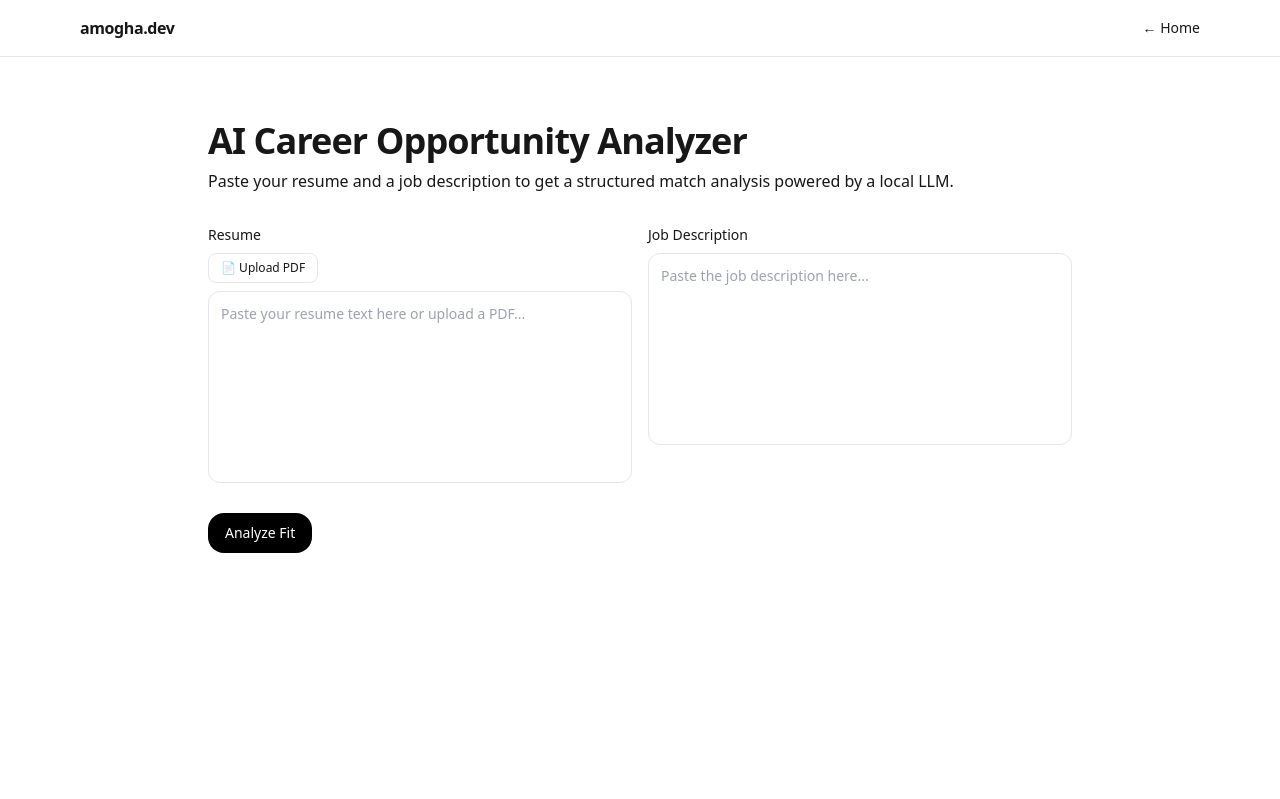
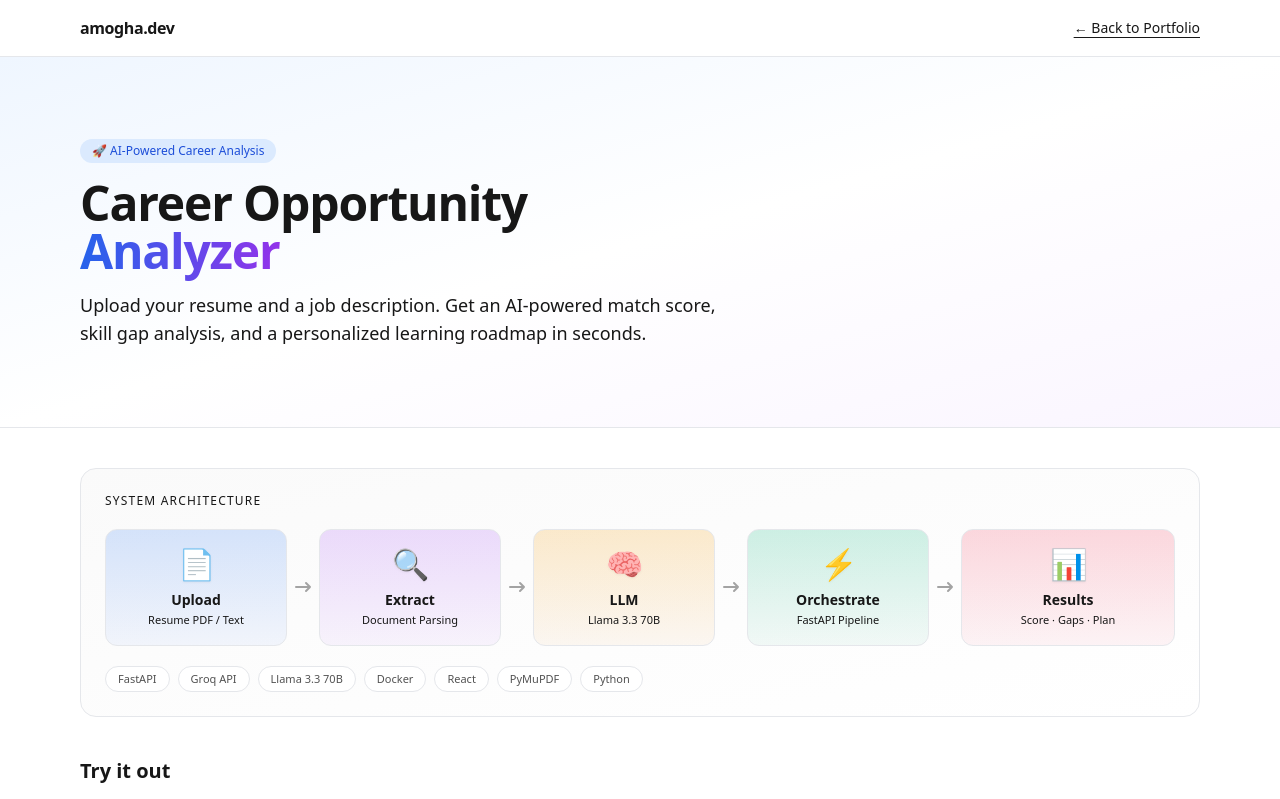
Before and after one commit to amoghamp2-code/Website, a React (Vite) app: page /career-analyzer in a window 1280 px wide. Shown: the top 799 px of the page. Built offline with nearby package versions, Linux system fonts and the light colour scheme.

Commit message:
Redesign Career Analyzer UI with animated pipeline, score ring, and polished layout

```diff
--- a/src/pages/CareerAnalyzer.jsx
+++ b/src/pages/CareerAnalyzer.jsx
@@ -1,12 +1,139 @@
 import { useState } from "react";
 import { Link } from "react-router-dom";
+import { motion, AnimatePresence } from "framer-motion";
 import { Button } from "../components/ui/button.jsx";
-import { Card, CardContent } from "../components/ui/card.jsx";
 
 const API = import.meta.env.PROD
   ? "https://website-s4yl.onrender.com"
   : `http://${window.location.hostname}:8001`;
 
+/* ── Architecture Pipeline ── */
+const steps = [
+  { icon: "📄", label: "Upload", desc: "Resume PDF / Text", color: "from-blue-500/20 to-blue-600/5" },
+  { icon: "🔍", label: "Extract", desc: "Document Parsing", color: "from-purple-500/20 to-purple-600/5" },
+  { icon: "🧠", label: "LLM", desc: "Llama 3.3 70B", color: "from-amber-500/20 to-amber-600/5" },
+  { icon: "⚡", label: "Orchestrate", desc: "FastAPI Pipeline", color: "from-emerald-500/20 to-emerald-600/5" },
+  { icon: "📊", label: "Results", desc: "Score · Gaps · Plan", color: "from-rose-500/20 to-rose-600/5" },
+];
+
+const techStack = ["FastAPI", "Groq API", "Llama 3.3 70B", "Docker", "React", "PyMuPDF", "Python"];
+
+function Pipeline() {
+  return (
+    <div className="relative mt-10 mb-2 p-6 rounded-2xl border dark:border-neutral-800 bg-gradient-to-br from-neutral-50 to-white dark:from-neutral-900/50 dark:to-neutral-950">
+      <p className="text-xs uppercase tracking-widest text-muted-foreground mb-5 font-medium">System Architecture</p>
+      <div className="flex flex-col md:flex-row items-stretch gap-3 md:gap-0">
+        {steps.map((s, i) => (
+          <div key={i} className="flex items-center flex-1">
+            <motion.div
+              initial={{ opacity: 0, scale: 0.8 }}
+              animate={{ opacity: 1, scale: 1 }}
+              transition={{ delay: i * 0.08, type: "spring", stiffness: 200 }}
+              className={`flex flex-col items-center justify-center w-full py-4 px-3 rounded-xl bg-gradient-to-b ${s.color} border dark:border-neutral-800 hover:scale-105 transition-transform cursor-default`}
+            >
+              <span className="text-3xl drop-shadow-sm">{s.icon}</span>
+              <span className="text-sm font-semibold mt-2">{s.label}</span>
+              <span className="text-[11px] text-muted-foreground mt-0.5">{s.desc}</span>
+            </motion.div>
+            {i < steps.length - 1 && (
+              <motion.div
+                initial={{ opacity: 0, x: -5 }}
+                animate={{ opacity: 1, x: 0 }}
+                transition={{ delay: i * 0.08 + 0.1 }}
+                className="hidden md:flex items-center px-1"
+              >
+                <svg width="24" height="24" viewBox="0 0 24 24" fill="none" className="text-neutral-400 dark:text-neutral-600">
+                  <path d="M5 12h14m-4-4 4 4-4 4" stroke="currentColor" strokeWidth="2" strokeLinecap="round" strokeLinejoin="round"/>
+                </svg>
+              </motion.div>
+            )}
+          </div>
+        ))}
+      </div>
+      <div className="mt-5 flex flex-wrap gap-2">
+        {techStack.map((t, i) => (
+          <motion.span
+            key={t}
+            initial={{ opacity: 0 }}
+            animate={{ opacity: 1 }}
+            transition={{ delay: 0.5 + i * 0.04 }}
+            className="inline-flex items-center rounded-full border px-3 py-1 text-[11px] font-medium bg-white dark:bg-neutral-900 dark:border-neutral-700 text-neutral-600 dark:text-neutral-400"
+          >
+            {t}
+          </motion.span>
+        ))}
+      </div>
+    </div>
+  );
+}
+
+/* ── Score Ring ── */
+function ScoreRing({ score }) {
+  const r = 54, c = 2 * Math.PI * r;
+  const offset = c - (score / 100) * c;
+  const color = score >= 70 ? "#22c55e" : score >= 40 ? "#eab308" : "#ef4444";
+  return (
+    <div className="relative w-40 h-40 mx-auto">
+      <svg viewBox="0 0 120 120" className="w-full h-full -rotate-90">
+        <circle cx="60" cy="60" r={r} fill="none" stroke="currentColor" className="text-neutral-200 dark:text-neutral-800" strokeWidth="8" />
+        <motion.circle
+          cx="60" cy="60" r={r} fill="none" stroke={color} strokeWidth="8" strokeLinecap="round"
+          strokeDasharray={c} initial={{ strokeDashoffset: c }} animate={{ strokeDashoffset: offset }}
+          transition={{ duration: 1.2, ease: "easeOut" }}
+        />
+      </svg>
+      <div className="absolute inset-0 flex flex-col items-center justify-center">
+        <motion.span
+          className="text-4xl font-bold"
+          initial={{ opacity: 0 }} animate={{ opacity: 1 }} transition={{ delay: 0.5 }}
+        >{score}</motion.span>
+        <span className="text-xs text-muted-foreground">/100</span>
+      </div>
+    </div>
+  );
+}
+
+/* ── Result Card ── */
+function ResultCard({ title, icon, color, children, delay = 0 }) {
+  return (
+    <motion.div
+      initial={{ opacity: 0, y: 20 }} animate={{ opacity: 1, y: 0 }}
+      transition={{ delay, duration: 0.4 }}
+      className={`rounded-2xl border dark:border-neutral-800 overflow-hidden`}
+    >
+      <div className={`px-5 py-3 border-b dark:border-neutral-800 bg-gradient-to-r ${color}`}>
+        <h3 className="font-semibold text-sm flex items-center gap-2">{icon} {title}</h3>
+      </div>
+      <div className="p-5">{children}</div>
+    </motion.div>
+  );
+}
+
+/* ── Loading Pulse ── */
+function LoadingPulse() {
+  return (
+    <div className="mt-10 flex flex-col items-center gap-4">
+      <div className="relative w-20 h-20">
+        <motion.div
+          className="absolute inset-0 rounded-full border-2 border-blue-500/30"
+          animate={{ scale: [1, 1.5, 1], opacity: [0.5, 0, 0.5] }}
+          transition={{ duration: 2, repeat: Infinity }}
+        />
+        <motion.div
+          className="absolute inset-2 rounded-full border-2 border-blue-500/50"
+          animate={{ scale: [1, 1.3, 1], opacity: [0.7, 0.1, 0.7] }}
+          transition={{ duration: 2, repeat: Infinity, delay: 0.3 }}
+        />
+        <div className="absolute inset-4 rounded-full bg-blue-500/10 flex items-center justify-center">
+          <span className="text-2xl">🧠</span>
+        </div>
+      </div>
+      <p className="text-sm text-muted-foreground animate-pulse">Analyzing with Llama 3.3 70B…</p>
+    </div>
+  );
+}
+
+/* ── Main Page ── */
 export default function CareerAnalyzer() {
   const [resume, setResume] = useState("");
   const [jd, setJd] = useState("");
@@ -39,39 +166,55 @@ export default function CareerAnalyzer() {
     }
   }
 
-  function stop() {
-    controller?.abort();
-  }
+  function stop() { controller?.abort(); }
 
   const analysis = result?.analysis;
 
   return (
     <main className="min-h-dvh bg-white text-neutral-900 dark:bg-neutral-950 dark:text-neutral-100">
-      <header className="border-b dark:border-neutral-900">
+      {/* Nav */}
+      <header className="sticky top-0 z-50 backdrop-blur supports-[backdrop-filter]:bg-white/70 dark:supports-[backdrop-filter]:bg-black/30 border-b dark:border-neutral-900">
         <div className="max-w-6xl mx-auto px-4 h-14 flex items-center justify-between">
           <Link to="/" className="font-semibold tracking-tight">amogha.dev</Link>
-          <Link className="text-sm hover:opacity-80" to="/">← Home</Link>
+          <Link className="text-sm hover:opacity-80 underline underline-offset-4" to="/">← Back to Portfolio</Link>
         </div>
       </header>
 
-      <section className="py-12 md:py-16">
-        <div className="max-w-4xl mx-auto px-4">
-          <h1 className="text-3xl md:text-4xl font-semibold tracking-tight">AI Career Opportunity Analyzer</h1>
-          <p className="mt-2 text-muted-foreground">
-            Paste your resume and a job description to get a structured match analysis powered by a local LLM.
+      {/* Hero */}
+      <section className="relative overflow-hidden border-b dark:border-neutral-900">
+        <div className="absolute inset-0 bg-gradient-to-br from-blue-50 via-white to-purple-50 dark:from-blue-950/20 dark:via-neutral-950 dark:to-purple-950/20" />
+        <div className="relative max-w-6xl mx-auto px-4 py-14 md:py-20">
+          <motion.div initial={{ opacity: 0, y: 20 }} animate={{ opacity: 1, y: 0 }} transition={{ duration: 0.5 }}>
+            <span className="inline-flex items-center rounded-full bg-blue-100 dark:bg-blue-900/30 px-3 py-1 text-xs font-medium text-blue-700 dark:text-blue-300 mb-4">
+              🚀 AI-Powered Career Analysis
+            </span>
+            <h1 className="text-4xl md:text-5xl font-bold tracking-tight leading-tight">
+              Career Opportunity<br />
+              <span className="bg-gradient-to-r from-blue-600 to-purple-600 bg-clip-text text-transparent">Analyzer</span>
+            </h1>
+            <p className="mt-4 text-lg text-muted-foreground max-w-2xl">
+              Upload your resume and a job description. Get an AI-powered match score,
+              skill gap analysis, and a personalized learning roadmap in seconds.
             </p>
+          </motion.div>
+        </div>
+      </section>
 
-          {/* Inputs */}
-          <div className="grid md:grid-cols-2 gap-4 mt-8">
-            <div>
-              <label className="block text-sm font-medium mb-2">Resume</label>
-              <div className="flex gap-2 mb-2">
-                <label className="cursor-pointer text-xs px-3 py-1.5 rounded-lg border hover:bg-neutral-50 dark:hover:bg-neutral-800 dark:border-neutral-700 inline-flex items-center gap-1">
+      <div className="max-w-6xl mx-auto px-4">
+        {/* Architecture */}
+        <Pipeline />
+
+        {/* Input Section */}
+        <div className="mt-10">
+          <h2 className="text-xl font-semibold mb-4">Try it out</h2>
+          <div className="grid md:grid-cols-2 gap-5">
+            {/* Resume */}
+            <div className="space-y-2">
+              <div className="flex items-center justify-between">
+                <label className="text-sm font-medium">Resume</label>
+                <label className="cursor-pointer text-xs px-3 py-1.5 rounded-lg border hover:bg-neutral-50 dark:hover:bg-neutral-800 dark:border-neutral-700 inline-flex items-center gap-1.5 transition-colors">
                   📄 Upload PDF
-                  <input
-                    type="file"
-                    accept=".pdf"
-                    className="hidden"
+                  <input type="file" accept=".pdf" className="hidden"
                     onChange={async (e) => {
                       const file = e.target.files?.[0];
                       if (!file) return;
@@ -81,109 +224,112 @@ export default function CareerAnalyzer() {
                         const res = await fetch(`${API}/extract-pdf`, { method: "POST", body: form });
                         const data = await res.json();
                         setResume(data.text);
-                      } catch (err) {
-                        setError("PDF extraction failed: " + err.message);
-                      }
+                      } catch (err) { setError("PDF extraction failed: " + err.message); }
                       e.target.value = "";
                     }}
                   />
                 </label>
               </div>
               <textarea
-                className="w-full h-48 rounded-xl border dark:border-neutral-800 bg-white dark:bg-neutral-900 p-3 text-sm resize-none focus:outline-none focus:ring-2 focus:ring-neutral-400"
-                placeholder="Paste your resume text here or upload a PDF..."
-                value={resume}
-                onChange={(e) => setResume(e.target.value)}
+                className="w-full h-52 rounded-xl border dark:border-neutral-800 bg-neutral-50 dark:bg-neutral-900 p-4 text-sm resize-none focus:outline-none focus:ring-2 focus:ring-blue-400/50 transition-shadow"
+                placeholder="Paste your resume text here or upload a PDF…"
+                value={resume} onChange={(e) => setResume(e.target.value)}
               />
             </div>
-            <div>
-              <label className="block text-sm font-medium mb-2">Job Description</label>
+            {/* JD */}
+            <div className="space-y-2">
+              <label className="text-sm font-medium">Job Description</label>
               <textarea
-                className="w-full h-48 rounded-xl border dark:border-neutral-800 bg-white dark:bg-neutral-900 p-3 text-sm resize-none focus:outline-none focus:ring-2 focus:ring-neutral-400"
-                placeholder="Paste the job description here..."
-                value={jd}
-                onChange={(e) => setJd(e.target.value)}
+                className="w-full h-52 rounded-xl border dark:border-neutral-800 bg-neutral-50 dark:bg-neutral-900 p-4 text-sm resize-none focus:outline-none focus:ring-2 focus:ring-purple-400/50 transition-shadow mt-2"
+                placeholder="Paste the job description here…"
+                value={jd} onChange={(e) => setJd(e.target.value)}
               />
             </div>
           </div>
 
-          <div className="mt-6 flex gap-3">
-            <Button
-              onClick={analyze}
-              disabled={loading || !resume.trim() || !jd.trim()}
+          <div className="mt-5 flex items-center gap-3">
+            <Button onClick={analyze} disabled={loading || !resume.trim() || !jd.trim()}
+              className="bg-gradient-to-r from-blue-600 to-purple-600 text-white border-0 hover:opacity-90 px-6"
             >
-              {loading ? "Analyzing…" : "Analyze Fit"}
+              {loading ? "Analyzing…" : "⚡ Analyze Fit"}
             </Button>
-            {loading && (
-              <Button variant="outline" onClick={stop}>
-                ✕ Stop
-              </Button>
-            )}
+            {loading && <Button variant="outline" onClick={stop}>✕ Stop</Button>}
           </div>
 
           {error && <p className="mt-4 text-red-500 text-sm">Error: {error}</p>}
+        </div>
+
+        {/* Loading */}
+        <AnimatePresence>{loading && <LoadingPulse />}</AnimatePresence>
 
         {/* Results */}
+        <AnimatePresence>
           {analysis && !analysis.error && (
-            <div className="mt-10 space-y-6">
+            <motion.div
+              initial={{ opacity: 0 }} animate={{ opacity: 1 }} exit={{ opacity: 0 }}
+              className="mt-12 mb-16 space-y-6"
+            >
               {/* Score */}
-              <Card>
-                <CardContent className="p-6 text-center">
-                  <p className="text-sm text-muted-foreground uppercase tracking-wide">Match Score</p>
-                  <p className="text-5xl font-bold mt-1">{analysis.match_score}<span className="text-2xl text-muted-foreground">/100</span></p>
-                  {analysis.reasoning && <p className="mt-3 text-sm text-muted-foreground max-w-xl mx-auto">{analysis.reasoning}</p>}
-                </CardContent>
-              </Card>
+              <motion.div
+                initial={{ opacity: 0, scale: 0.9 }} animate={{ opacity: 1, scale: 1 }}
+                className="rounded-2xl border dark:border-neutral-800 p-8 text-center bg-gradient-to-b from-neutral-50 to-white dark:from-neutral-900/50 dark:to-neutral-950"
+              >
+                <p className="text-xs uppercase tracking-widest text-muted-foreground mb-4">Match Score</p>
+                <ScoreRing score={analysis.match_score} />
+                {analysis.reasoning && (
+                  <p className="mt-5 text-sm text-muted-foreground max-w-xl mx-auto leading-relaxed">{analysis.reasoning}</p>
+                )}
+              </motion.div>
 
-              <div className="grid md:grid-cols-2 gap-6">
-                {/* Strengths */}
-                <Card>
-                  <CardContent className="p-6">
-                    <h3 className="font-medium text-green-700 dark:text-green-400">✓ Strengths</h3>
-                    <ul className="mt-3 space-y-1 text-sm list-disc pl-5">
-                      {analysis.strengths?.map((s, i) => <li key={i}>{s}</li>)}
+              <div className="grid md:grid-cols-2 gap-5">
+                <ResultCard title="Strengths" icon="✅" color="from-green-50 to-transparent dark:from-green-950/20 dark:to-transparent" delay={0.1}>
+                  <ul className="space-y-2 text-sm">
+                    {analysis.strengths?.map((s, i) => (
+                      <motion.li key={i} initial={{ opacity: 0, x: -10 }} animate={{ opacity: 1, x: 0 }} transition={{ delay: 0.2 + i * 0.05 }}
+                        className="flex items-start gap-2"><span className="text-green-500 mt-0.5">●</span>{s}</motion.li>
+                    ))}
                   </ul>
-                  </CardContent>
-                </Card>
+                </ResultCard>
 
-                {/* Gaps */}
-                <Card>
-                  <CardContent className="p-6">
-                    <h3 className="font-medium text-red-700 dark:text-red-400">✗ Gaps</h3>
-                    <ul className="mt-3 space-y-1 text-sm list-disc pl-5">
-                      {analysis.gaps?.map((g, i) => <li key={i}>{g}</li>)}
+                <ResultCard title="Gaps to Address" icon="🔴" color="from-red-50 to-transparent dark:from-red-950/20 dark:to-transparent" delay={0.2}>
+                  <ul className="space-y-2 text-sm">
+                    {analysis.gaps?.map((g, i) => (
+                      <motion.li key={i} initial={{ opacity: 0, x: -10 }} animate={{ opacity: 1, x: 0 }} transition={{ delay: 0.3 + i * 0.05 }}
+                        className="flex items-start gap-2"><span className="text-red-500 mt-0.5">●</span>{g}</motion.li>
+                    ))}
                   </ul>
-                  </CardContent>
-                </Card>
+                </ResultCard>
 
-                {/* Suggested Roles */}
-                <Card>
-                  <CardContent className="p-6">
-                    <h3 className="font-medium">Suggested Roles</h3>
-                    <ul className="mt-3 space-y-1 text-sm list-disc pl-5">
-                      {analysis.suggested_roles?.map((r, i) => <li key={i}>{r}</li>)}
-                    </ul>
-                  </CardContent>
-                </Card>
+                <ResultCard title="Suggested Roles" icon="🎯" color="from-blue-50 to-transparent dark:from-blue-950/20 dark:to-transparent" delay={0.3}>
+                  <div className="flex flex-wrap gap-2">
+                    {analysis.suggested_roles?.map((r, i) => (
+                      <motion.span key={i} initial={{ opacity: 0, scale: 0.8 }} animate={{ opacity: 1, scale: 1 }} transition={{ delay: 0.4 + i * 0.05 }}
+                        className="inline-flex items-center rounded-full bg-blue-100 dark:bg-blue-900/30 px-3 py-1.5 text-xs font-medium text-blue-700 dark:text-blue-300"
+                      >{r}</motion.span>
+                    ))}
+                  </div>
+                </ResultCard>
 
-                {/* Learning Roadmap */}
-                <Card>
-                  <CardContent className="p-6">
-                    <h3 className="font-medium">Learning Roadmap</h3>
-                    <ol className="mt-3 space-y-1 text-sm list-decimal pl-5">
-                      {analysis.learning_roadmap?.map((l, i) => <li key={i}>{l}</li>)}
+                <ResultCard title="Learning Roadmap" icon="🗺️" color="from-amber-50 to-transparent dark:from-amber-950/20 dark:to-transparent" delay={0.4}>
+                  <ol className="space-y-2 text-sm">
+                    {analysis.learning_roadmap?.map((l, i) => (
+                      <motion.li key={i} initial={{ opacity: 0, x: -10 }} animate={{ opacity: 1, x: 0 }} transition={{ delay: 0.5 + i * 0.05 }}
+                        className="flex items-start gap-3">
+                        <span className="flex-shrink-0 w-6 h-6 rounded-full bg-amber-100 dark:bg-amber-900/30 text-amber-700 dark:text-amber-300 text-xs font-bold flex items-center justify-center">{i + 1}</span>
+                        {l}
+                      </motion.li>
+                    ))}
                   </ol>
-                  </CardContent>
-                </Card>
+                </ResultCard>
               </div>
-            </div>
+            </motion.div>
           )}
+        </AnimatePresence>
 
         {analysis?.error && (
           <p className="mt-6 text-red-500 text-sm">LLM parsing error: {analysis.raw?.slice(0, 300)}</p>
         )}
       </div>
-      </section>
     </main>
   );
 }
```
Lines whose indentation alone changed are shown as unchanged.
